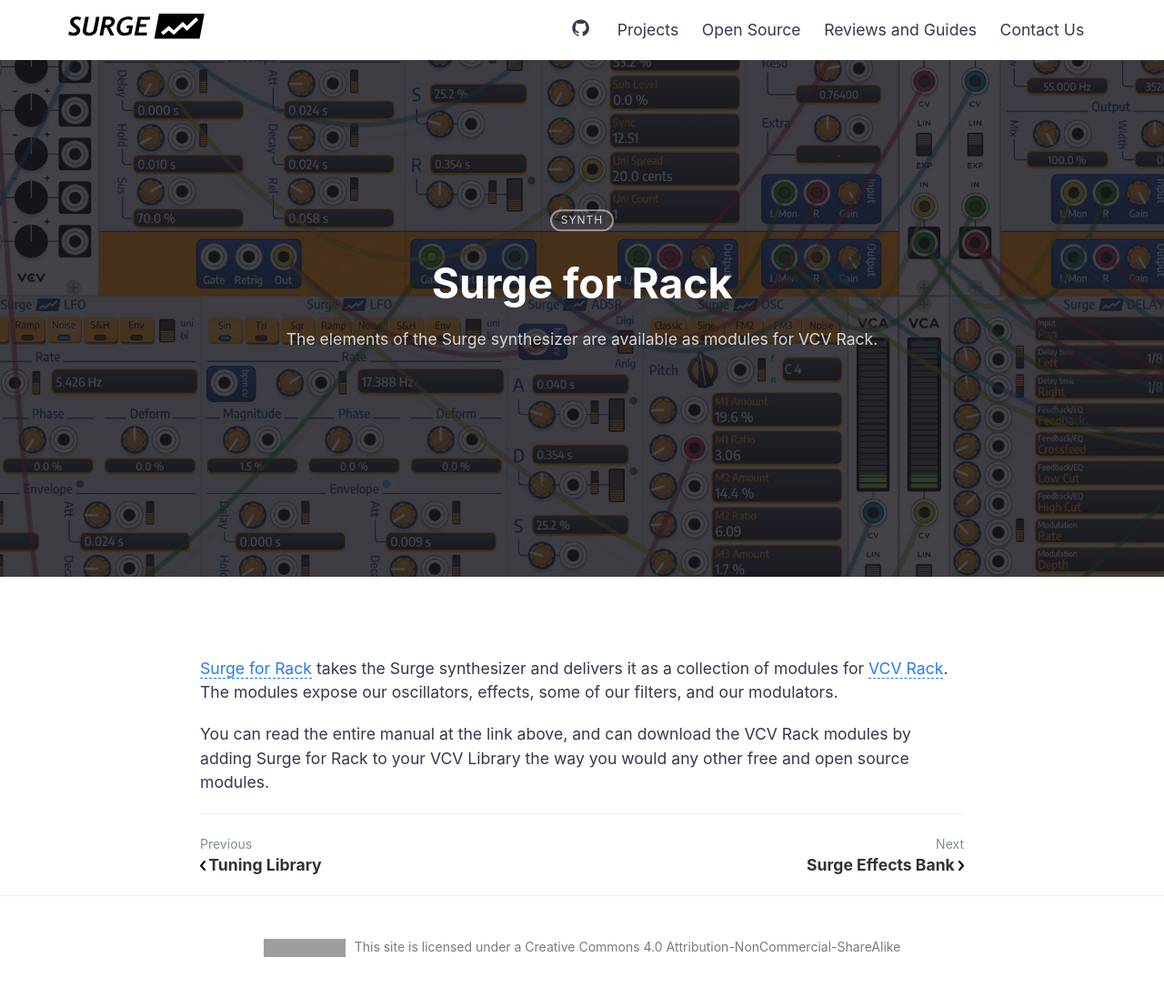
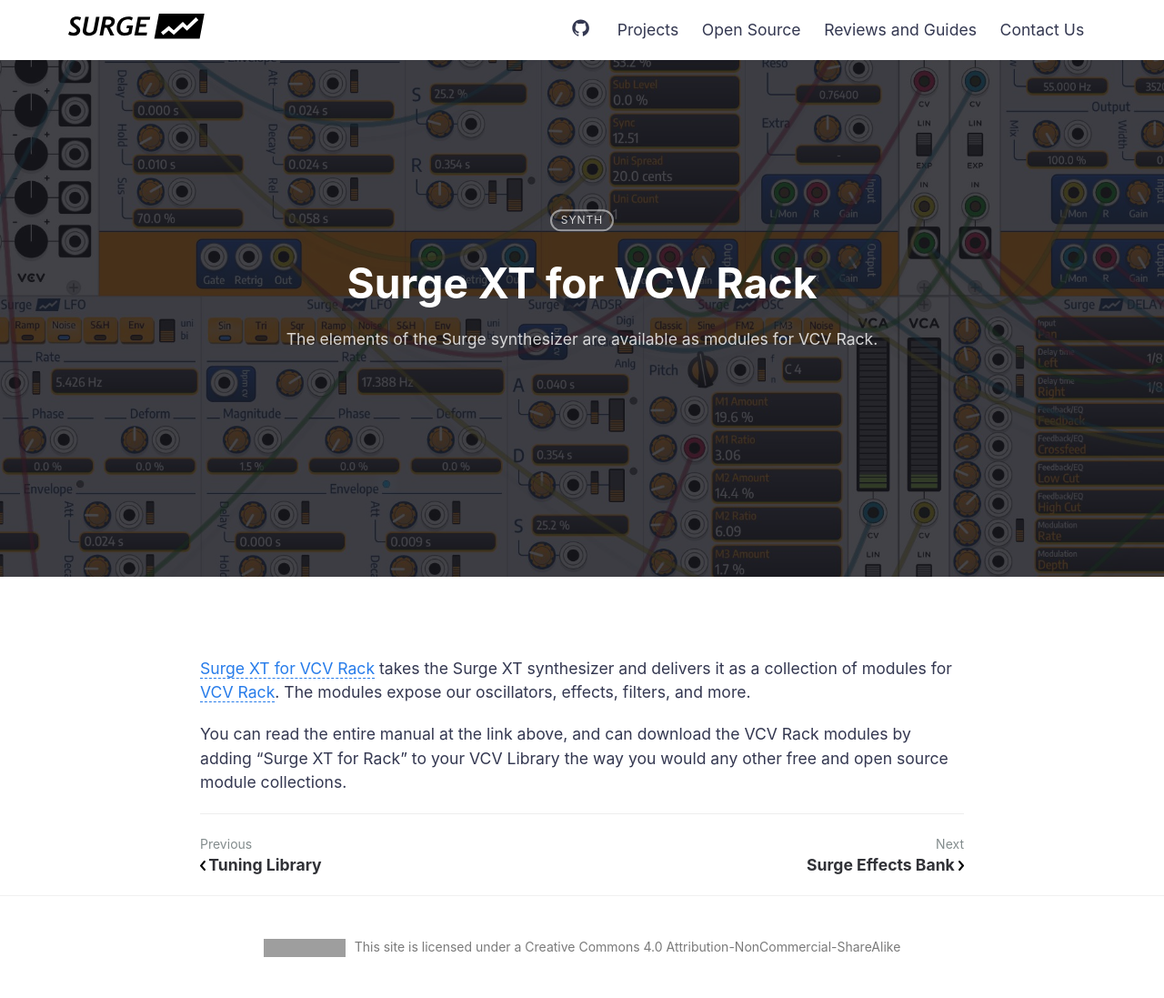
Before and after one commit to surge-synthesizer/surge-synth-team.org, a Jekyll site: the page built from _posts/2020-02-16-surge-rack.md, in a window 1280 px wide. Shown: the whole page at 91% size. Built offline with Jekyll 4.4.1, drawn with Linux system fonts in a browser that asks for light colours; grey boxes are pictures that could not be loaded.

Commit message:
Update 2020-02-16-surge-rack.md

```diff
--- a/_posts/2020-02-16-surge-rack.md
+++ b/_posts/2020-02-16-surge-rack.md
@@ -1,15 +1,15 @@
 ---
 layout: post
 order: 4
-title: "Surge for Rack"
+title: "Surge XT for VCV Rack"
 summary: The elements of the Surge synthesizer are available as modules for VCV Rack.
 featured-img: surge-rack
 categories: [Synth]
 issue-tracker: "https://github.com/surge-synthesizer/surge-rack/issues"
 ---
 
-[Surge for Rack](https://surge-synthesizer.github.io/rack_manual) takes the Surge synthesizer and delivers it as a collection
-of modules for [VCV Rack](https://vcvrack.com). The modules expose our oscillators, effects, some of our filters, and our modulators.
+[Surge XT for VCV Rack](https://surge-synthesizer.github.io/rack_manual) takes the Surge XT synthesizer and delivers it as a collection
+of modules for [VCV Rack](https://vcvrack.com). The modules expose our oscillators, effects, filters, and more.
 
-You can read the entire manual at the link above, and can download the VCV Rack modules by adding Surge for Rack to your VCV Library the way
-you would any other free and open source modules.
+You can read the entire manual at the link above, and can download the VCV Rack modules by adding "Surge XT for Rack" to your VCV Library the way
+you would any other free and open source module collections.
```
